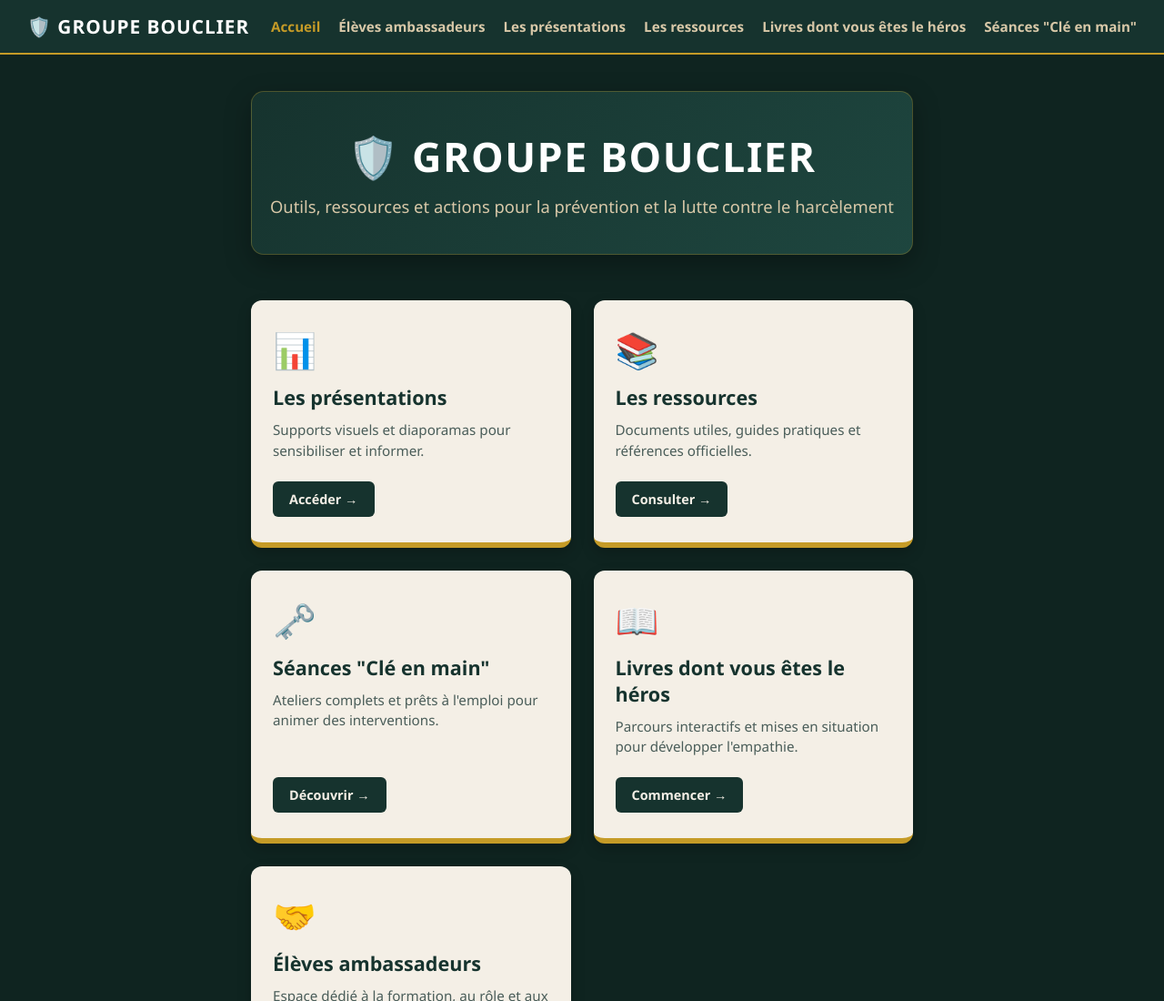
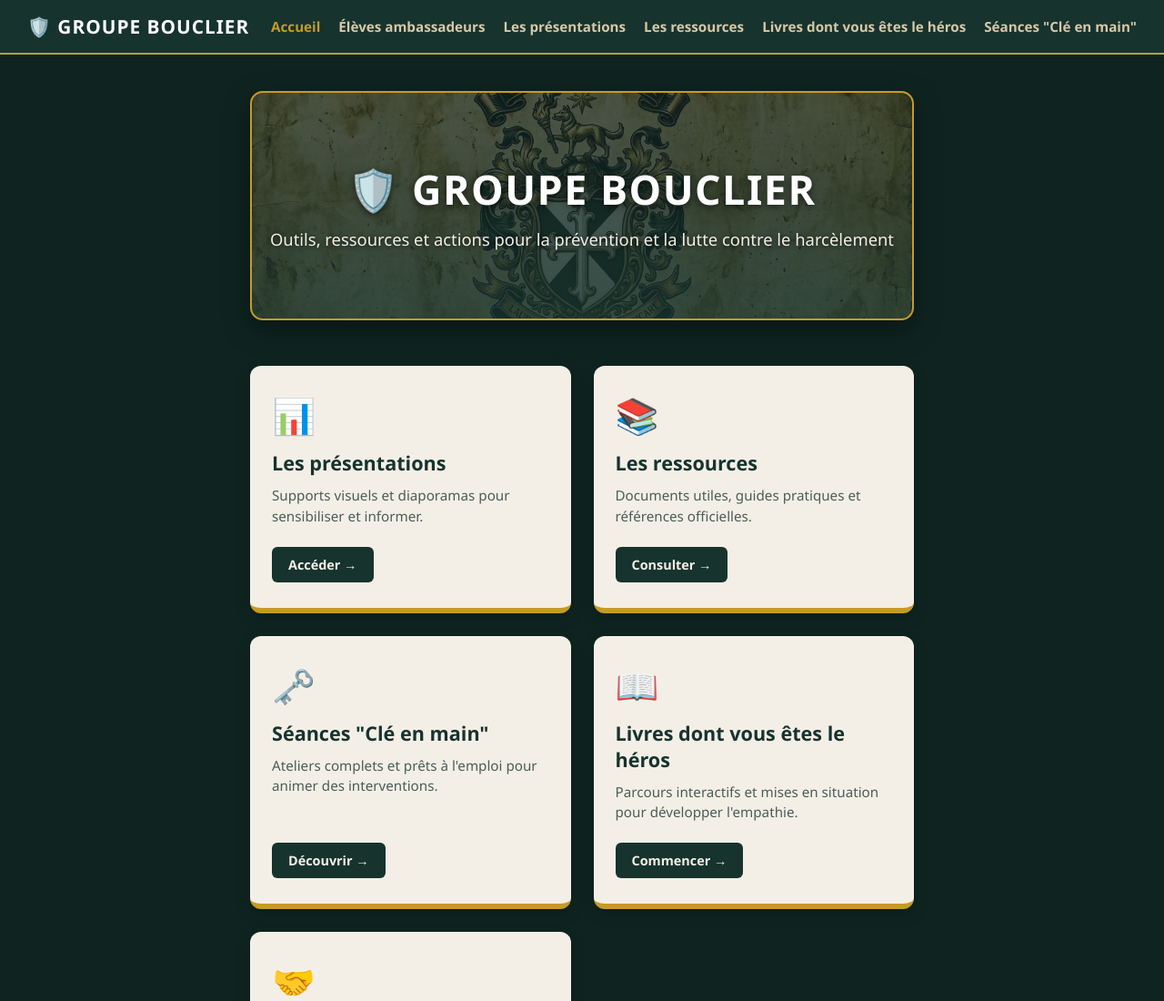
Before and after one commit to ariock06600/groupe-bouclier, a plain HTML site: page index.html in a window 1280 px wide. Shown: the top 1100 px of the page at 91% size. Drawn offline with Linux system fonts and the light colour scheme.

Commit message:
Enhance styles for hero section in index.html
Updated hero section styles including padding, background, border, and text shadow. Changed paragraph text color for better contrast.

```diff
--- a/index.html
+++ b/index.html
@@ -57,11 +57,13 @@
     .hero {
       text-align: center;
       margin-bottom: 50px;
-      padding: 40px 20px;
-      background: linear-gradient(135deg, #16332e 0%, #1e463f 100%);
+      padding: 75px 20px;
+      background: linear-gradient(rgba(15, 36, 32, 0.72), rgba(22, 51, 46, 0.85)), url('blason%20bouclier.jfif');
+      background-size: cover;
+      background-position: center;
       border-radius: 14px;
-      border: 1px solid rgba(197, 155, 39, 0.3);
-      box-shadow: 0 10px 30px rgba(0,0,0,0.3);
+      border: 2px solid #c59b27;
+      box-shadow: 0 10px 30px rgba(0,0,0,0.4);
     }
     .hero h1 {
       font-size: 2.8em;
@@ -70,12 +72,14 @@
       margin-bottom: 12px;
       text-transform: uppercase;
       letter-spacing: 1.5px;
+      text-shadow: 0 2px 8px rgba(0,0,0,0.6);
     }
     .hero p {
       font-size: 1.15em;
-      color: #d8c8a8;
+      color: #f4efe6;
       max-width: 700px;
       margin: 0 auto;
+      text-shadow: 0 1px 4px rgba(0,0,0,0.7);
     }
     /* Grille des cartes */
     .grid {
```
